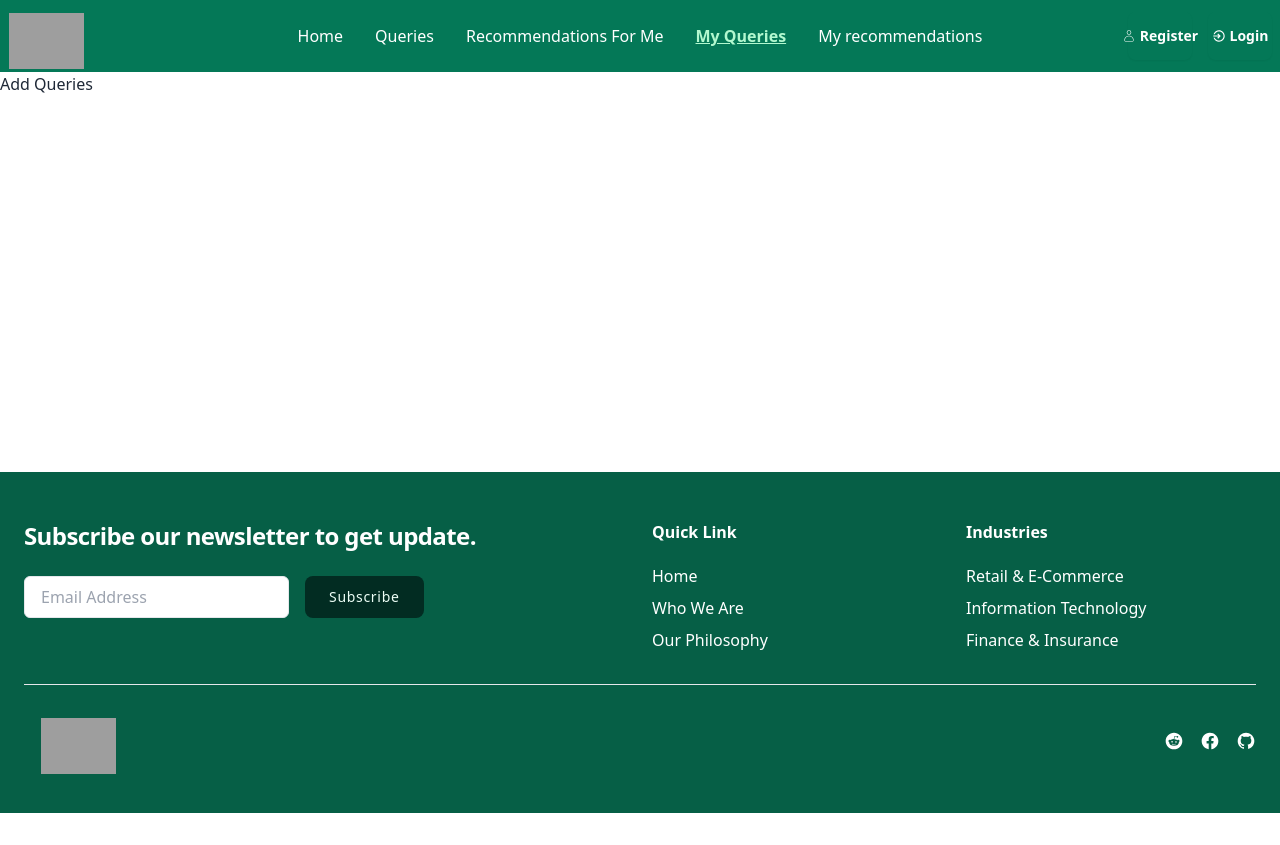
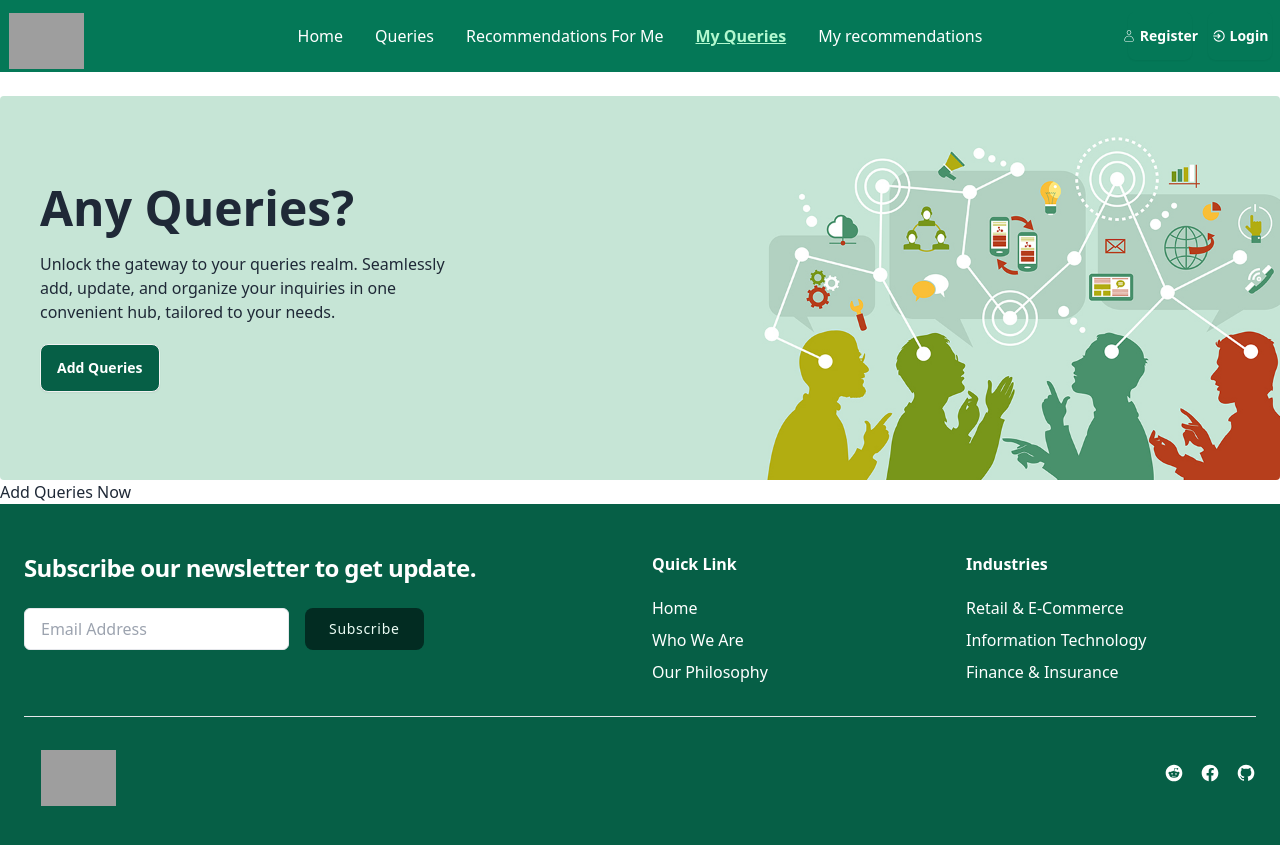
Before and after one commit to sarnali3515/query-nest-client, a React (Vite) app: page /my-queries in a window 1280 px wide. Before the commit the page ends 813 px from the top, so only its background shows below. Built offline with nearby package versions, Linux system fonts and the light colour scheme; no server answers; grey boxes are pictures that could not be loaded.

Commit message:
my-queries Banner added

```diff
--- a/src/Pages/MyQueries/MyQueries.jsx
+++ b/src/Pages/MyQueries/MyQueries.jsx
@@ -1,9 +1,22 @@
 import { Link } from "react-router-dom";
+import img from '../../assets/images/query-2.1.jpg'
 
 const MyQueries = () => {
     return (
-        <div>
-            <Link to="/add-queries">Add Queries</Link>
+        <div className="max-w-7xl mx-auto">
+            <div className="mt-6">
+                <div className="hero justify-start min-h-96 rounded" style={{ backgroundImage: `url(${img})` }}>
+                    <div className="hero-overlay text-left bg-opacity-0"></div>
+                    <div className="">
+                        <div className="max-w-md pl-3 lg:pl-10">
+                            <h1 className="mb-5 text-5xl font-bold">Any Queries?</h1>
+                            <p className="mb-5">Unlock the gateway to your queries realm. Seamlessly add, update, and organize your inquiries in one convenient hub, tailored to your needs.</p>
+                            <Link to="/add-queries"><button className="btn bg-emerald-800 text-white font-bold">Add Queries</button></Link>
+                        </div>
+                    </div>
+                </div>
+            </div>
+            <Link to="/add-queries">Add Queries Now</Link>
         </div>
     );
 };
```
Also changed, not shown: src/assets/images/query-2.1.jpg (added), src/assets/images/query-2.jpg (added).
